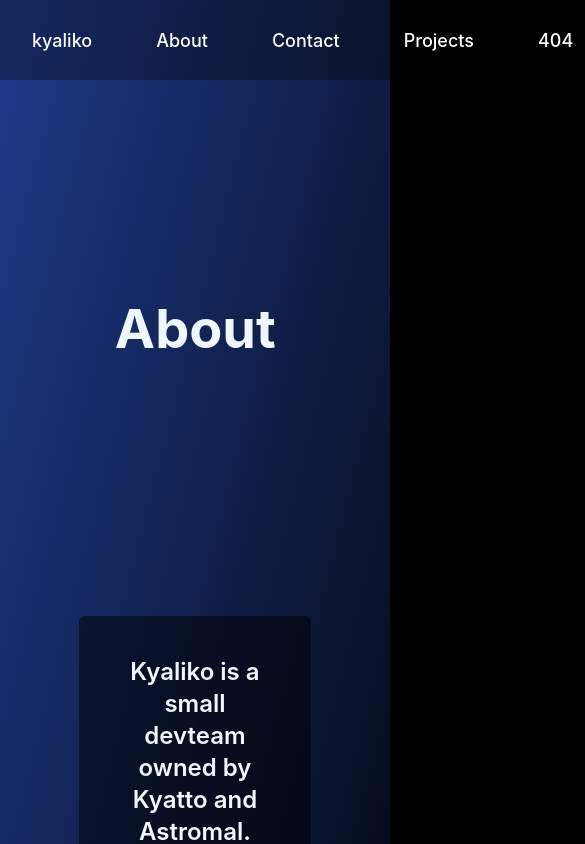
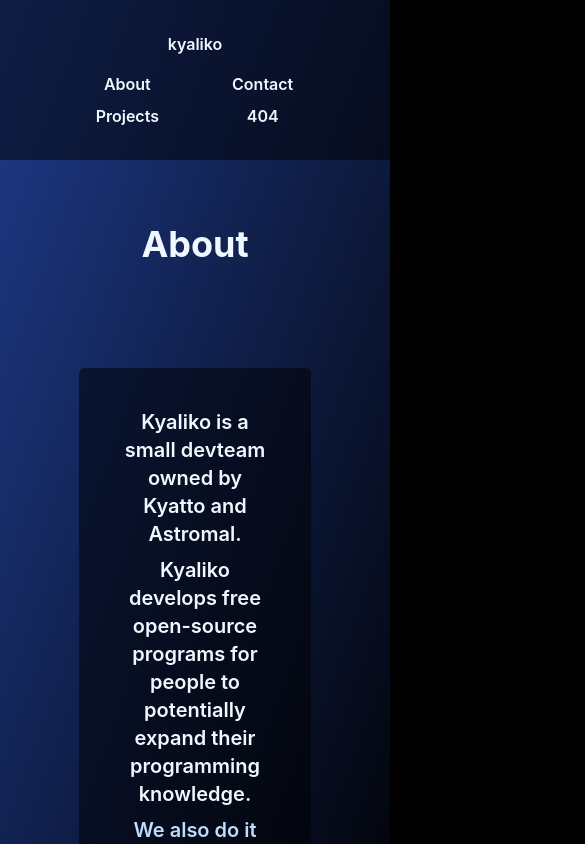
Before and after one commit to Hi-doki/kyalikoweb, a Next.js app: page /about in a window 390 px wide. Shown: the top 844 px of the page, 585 px wide, since content can reach past the window. Built offline with nearby package versions, Linux system fonts and the light colour scheme.

Commit message:
meowmeowmeow13

```diff
--- a/components/Navbar.js
+++ b/components/Navbar.js
@@ -1,16 +1,5 @@
 import styled from 'styled-components'
 import Link from 'next/link'
-
-const Nav = styled.nav`
-    height: 80px;
-    background: #00000050;
-    color: #fff;
-    display: flex;
-    justify-content: space-between;
-    align-items: center;
-    font-size: 18px;
-    font-weight: 500;
-`;
 
 const StyledLink = styled.a`
     padding 0rem 2rem
@@ -18,13 +7,13 @@ const StyledLink = styled.a`
 
 const Navbar = () => {
   return (
-    <Nav>
-        <div>
+    <div className="grid gap-4 sm:flex h-40 sm:h-20 bg-black bg-opacity-50 place-content-center text-center sm:p-0 p-5 sm:place-content-between items-center font-semibold">
+        <div className="text-center">
             <Link href="/" passHref>
                 <StyledLink>kyaliko</StyledLink>
             </Link>
         </div>
-        <div>
+        <div className="grid grid-cols-2 sm:flex gap-2">
             <Link href="/about" passHref>
                 <StyledLink>About</StyledLink>
             </Link>
@@ -38,7 +27,7 @@ const Navbar = () => {
                 <StyledLink>404</StyledLink>
             </Link>
         </div>
-    </Nav>
+    </div>
   )
 }
 
--- a/pages/about.js
+++ b/pages/about.js
@@ -19,12 +19,12 @@ export default function Home() {
         <meta property="og:description" content="A small dev team that is weird yhyh" />
         <link rel="icon" href="/kyafav.ico" />
       </Head>
-      <div className="flex place-content-center text-center p-48" >
-        <p className="transition ease-in-out rounded-md scale-75 w-80 p-5 font-bold text-7xl hover:bg-black hover:bg-opacity-20 hover:scale-100 duration-500">About</p>
+      <div className="flex place-content-center text-center py-10 sm:p-48" >
+        <p className="transition ease-in-out rounded-md scale-75 w-80 p-5 font-bold text-5xl sm:text-7xl hover:bg-black hover:bg-opacity-20 hover:scale-100 duration-500">About</p>
       </div>
 
       <div className="flex place-content-center p-10">
-        <div className=" text-center font-semibold text-2xl w-3/4 bg-black bg-opacity-50 rounded-md p-10 ">
+        <div className=" text-center font-semibold text-xl sm:text-2xl w-3/4 bg-black bg-opacity-50 rounded-md p-10 ">
           Kyaliko is a small devteam owned by Kyatto and Astromal.
           <div className="p-2">
               Kyaliko develops free open-source programs for people to potentially expand their programming knowledge.
--- a/pages/contact.js
+++ b/pages/contact.js
@@ -12,11 +12,11 @@ export default function Home() {
         <meta property="og:description" content="A small dev team that is weird yhyh" />
         <link rel="icon" href="/kyafav.ico" />
       </Head>
-      <div className="flex place-content-center text-center p-48" >
-        <p className="transition ease-in-out rounded-md scale-75 p-5 font-bold text-7xl hover:bg-black hover:bg-opacity-20 hover:scale-100 duration-500">Contact </p>
+      <div className="flex place-content-center text-center py-10 sm:p-48" >
+        <p className="transition ease-in-out rounded-md scale-75 p-5 font-bold text-5xl sm:text-7xl hover:bg-black hover:bg-opacity-20 hover:scale-100 duration-500">Contact </p>
       </div>
 
-      <div className="flex gap-4 place-content-center">
+      <div className="grid grid-cols-1 gap-y-2 text-center sm:flex sm:gap-4 sm:place-content-center">
           <a href="https://discord.com/invite/K4h2AbdhKw/">
            <button className="
               transition ease-in-out
@@ -27,7 +27,7 @@ export default function Home() {
              Discord
            </button>
           </a>
-          <a href="https://github.com/kyaliko">
+          <a href="https://github.com/kyaliko/">
             <button className="
               transition ease-in-out
               p-2 delay-0 rounded-md w-60
@@ -42,7 +42,7 @@ export default function Home() {
 
       </div>
 
-      <div className="flex px-10 gap-5 py-5 place-content-center">
+      <div className="sm:flex px-10 gap-5 py-5 sm:place-content-center">
         <div className="flex transition ease-in-out duration-300 items-center place-content-center gap-2 p-2 py-2 rounded-md bg-opacity-0 bg-black hover:bg-opacity-50 hover:scale-110">
           <img className="rounded-full" src="https://avatars.githubusercontent.com/u/106713009?v=4.png" alt="" width="50" height="50"/>
           <div>
--- a/pages/projects.js
+++ b/pages/projects.js
@@ -4,14 +4,11 @@ const projects = () => {
   return (
     <div>
 
-        <div className="flex place-content-center text-center p-48" >
-            <p className="transition ease-in-out rounded-md scale-75 p-5 font-bold text-7xl hover:bg-black hover:bg-opacity-20 hover:scale-100 duration-500">Projects</p>
+        <div className="flex place-content-center text-center py-10 sm:p-48" >
+            <p className="transition ease-in-out rounded-md scale-75 p-5 font-bold text-5xl sm:text-7xl hover:bg-black hover:bg-opacity-20 hover:scale-100 duration-500">Projects</p>
         </div>
 
         <div className="flex gap-4 place-content-center p-10">
-            <div className="w-96 h-48 bg-black bg-opacity-50 rounded-md">
-
-            </div>
             <div className="w-96 h-48 bg-black bg-opacity-50 rounded-md">
 
             </div>
```
